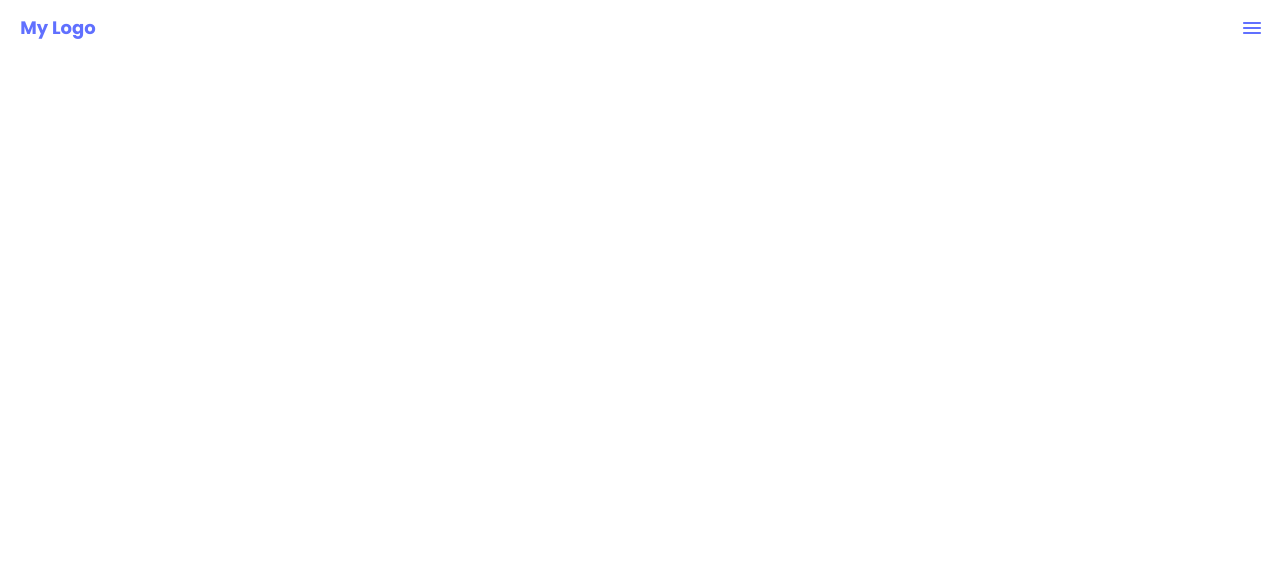
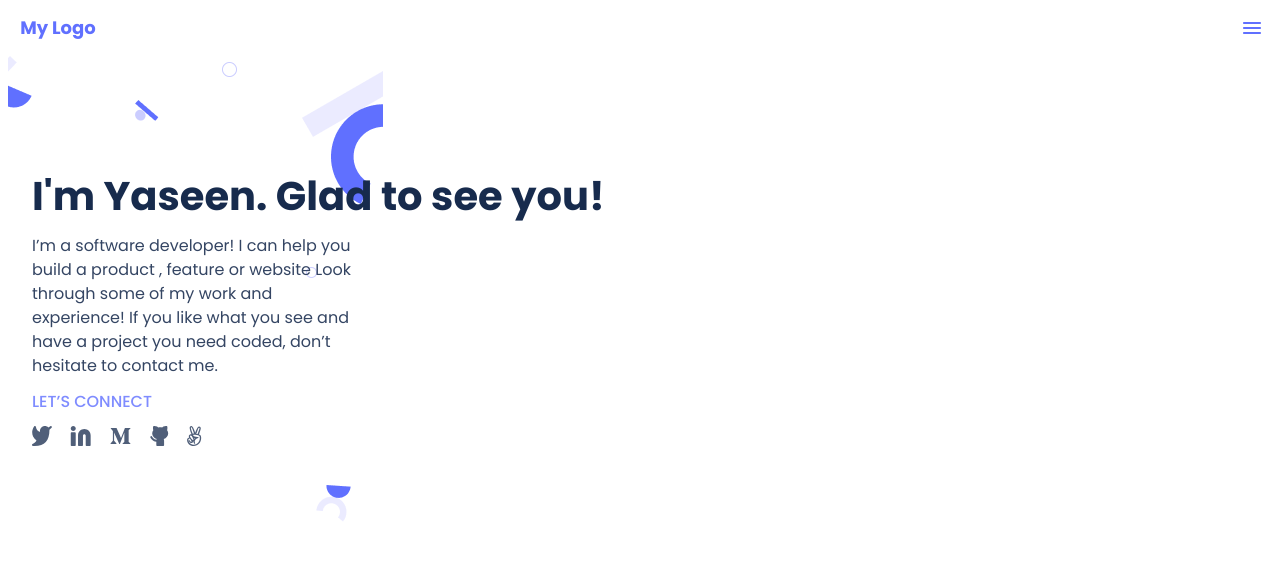
Before and after one commit to httpsyaseen/Portfolio, a website: page index.html in a window 1280 px wide. Drawn offline with Linux system fonts and the light colour scheme.

Commit message:
added headline

```diff
--- a/index.html
+++ b/index.html
@@ -17,5 +17,17 @@
         <img src="/assets/images/Icon - Menu.svg" alt="menu-icon" />
       </div>
     </header>
+    <main class="main">
+      <div class="intro">I'm Yaseen. Glad to see you!</div>
+      <div class="description">
+        I’m a software developer! I can help you build a product , feature or
+        website Look through some of my work and experience! If you like what
+        you see and have a project you need coded, don’t hesitate to contact me.
+      </div>
+      <div class="connect-logo">LET’S CONNECT</div>
+      <div class="social-media-icons">
+        <img src="/assets/images/social media icons.svg" alt="" />
+      </div>
+    </main>
   </body>
 </html>
--- a/style.css
+++ b/style.css
@@ -20,3 +20,48 @@
 .menu-icon {
   padding: 8px;
 }
+
+.main {
+  display: flex;
+  flex-direction: column;
+  justify-content: center;
+  row-gap: 12px;
+  padding: 114px 24px;
+  background-image: url("./assets/images/header-shapes\ mobile.png");
+  background-repeat: no-repeat;
+}
+
+.intro {
+  color: var(--neutrals-n-800, #172b4d);
+  font-family: Poppins, Arial, Helvetica, sans-serif;
+  font-size: 40px;
+  font-weight: 700;
+  line-height: 52px;
+}
+
+.description {
+  color: var(--neutrals-n-600, #344563);
+  font-family: Poppins, Arial, Helvetica, sans-serif;
+  font-size: 16px;
+  font-weight: 400;
+  line-height: 24px;
+  width: 327px;
+}
+
+.connect-logo {
+  color: var(--primary-b-300, #7f8cff);
+  font-family: Poppins, Arial, Helvetica, sans-serif;
+  font-size: 16px;
+  font-weight: 500;
+  line-height: 24px;
+  align-self: flex-start;
+}
+
+.social-media-icons {
+  align-self: flex-start;
+}
+
+.social-media-icons img {
+  width: 170.167px;
+  height: 20px;
+}
```
